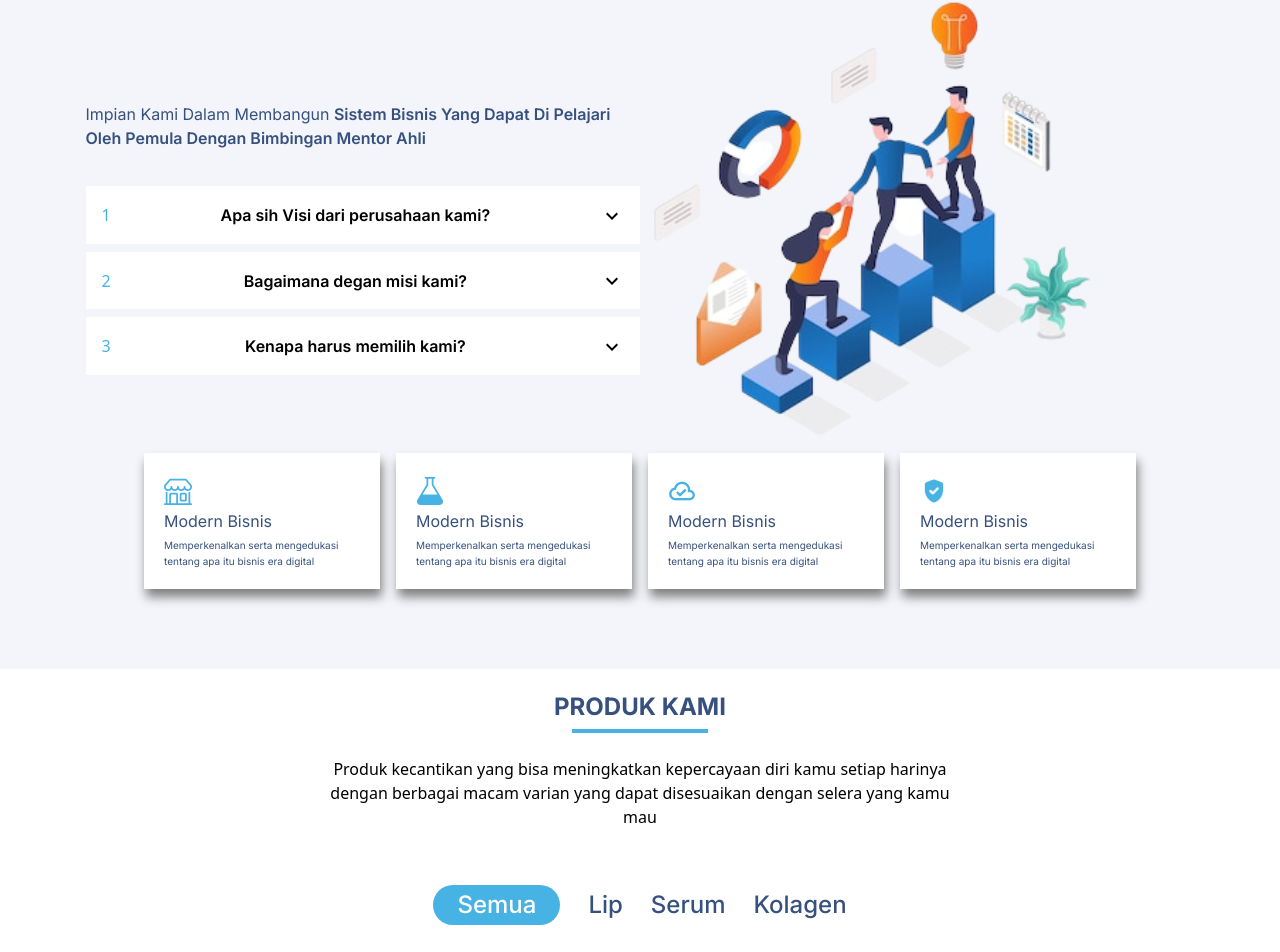
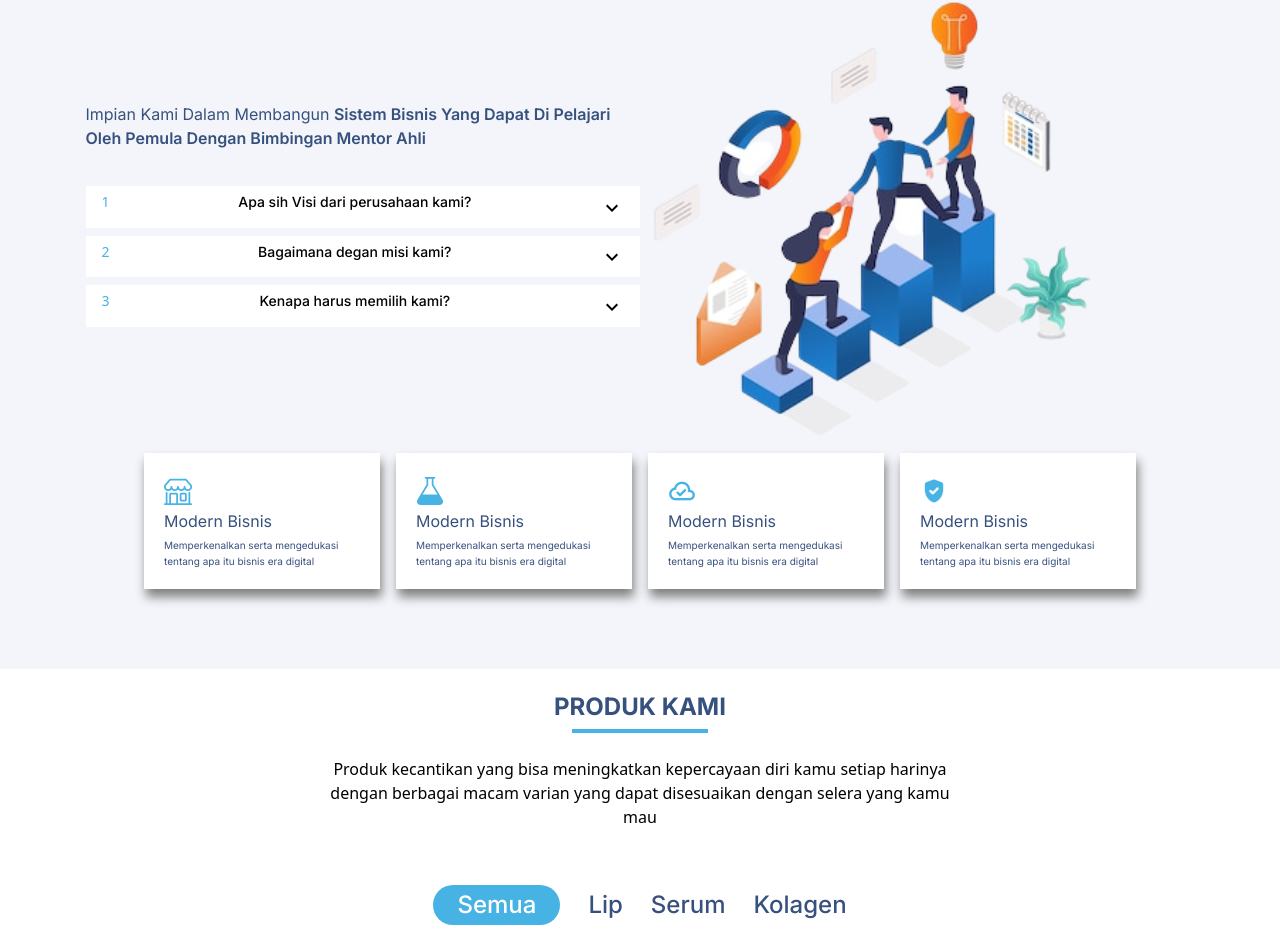
Before and after one commit to uttampun44/fazza-beauty-reactjs, a React (Vite) app: page / in a window 1280 px wide. Shown: the part 988-1940 px from the top of the page. Built offline with nearby package versions, Linux system fonts and the light colour scheme.

Commit message:
accordin added

```diff
--- /dev/null
+++ b/src/Components/Home/Accordinitem.jsx
@@ -0,0 +1,26 @@
+import React, { useState } from 'react'
+import KeyboardArrowDownIcon from '@mui/icons-material/KeyboardArrowDown';
+
+function Accordinitem({id, title, content}) {
+
+    const[accordin, setAccording] = useState(false);
+
+    const showAccordin = () =>{
+        setAccording(!accordin);
+    }
+
+  return (
+    <div>
+         <div className='flex justify-between bg-white px-4 py-2 mb-2'>
+             <span className='text-[#47B2E4] leading-4 text-sm font-normal'>{id}</span>
+             <span className='font-display text-sm leading-4 font-medium'>{title}</span>
+             <button onClick={showAccordin}><KeyboardArrowDownIcon /></button>
+         </div>
+         <div style={{display : accordin?  'block' : 'none'}} className='pt-2 pb-2'>
+         <span className='font-display text-sm leading-4 font-semibold'>{content}</span>
+         </div>
+    </div>
+  )
+}
+
+export default Accordinitem
--- a/src/Components/Home/Home.jsx
+++ b/src/Components/Home/Home.jsx
@@ -1,45 +1,15 @@
 import React, { useState } from 'react'
 import Header from '../Header/Header'
-import KeyboardArrowDownIcon from '@mui/icons-material/KeyboardArrowDown';
 import Servicepage from '../servicepage/Servicepage';
 import Frequentlyaskequestion from '../FAQ/Frequentlyaskequestion';
 import Footer from '../footer/Footer';
+import Accordinitem from './Accordinitem';
+import Accor from './accor.js'
 
 function Home() {
 
-  const[displayAccordin, setAccordin] = useState(false)
-
-  const detail = [
-    {
-      id: 1,
-      title: "Apa sih Visi dari perusahaan kami?",
-      content: `Lorem ipsum dolor, sit amet consectetur adipisicing elit. Quis sapiente
-      laborum cupiditate possimus labore, hic temporibus velit dicta earum
-      suscipit commodi eum enim atque at? Et perspiciatis dolore iure
-      voluptatem.`
-    },
-    {
-      id:2,
-      title: "Bagaimana degan misi kami?",
-      content: `Lorem ipsum dolor, sit amet consectetur adipisicing elit. Quis sapiente
-      laborum cupiditate possimus labore, hic temporibus velit dicta earum
-      suscipit commodi eum enim atque at? Et perspiciatis dolore iure
-      voluptatem.`
-    },
-    {  id: 3,
-      title: "Kenapa harus memilih kami?",
-      content: `Lorem ipsum dolor, sit amet consectetur adipisicing elit. Quis sapiente
-      laborum cupiditate possimus labore, hic temporibus velit dicta earum
-      suscipit commodi eum enim atque at? Et perspiciatis dolore iure
-      voluptatem.`
-    }
-  ]
-  console.log(detail)
-
-  const accordinservice = () =>{
-    console.log(`it's working`)
-    setAccordin(!displayAccordin)
-  }
+const [data, setData] = useState(Accor);
+console.log(data)
   return (
     <div>
         <Header/>
@@ -113,19 +83,8 @@ function Home() {
                              </div>
                              <div className='accordin-div'>
                                  {
-                                  detail.map((accor) =>{
-                                    return (
-                                      <div className='' key={accor.id}>
-                                       <div className='flex justify-between items-center bg-white mb-2 pl-4 pr-4 px-4 py-4'>
-                                           <span className='text-[#47B2E4]'>{accor.id}</span>
-                                           <p className='font-display font-semibold'>{accor.title}</p>
-                                           <button onClick={accordinservice}><KeyboardArrowDownIcon /></button>
-                                       </div>
-                                       <div style={{display : displayAccordin ? 'block' : 'none'}}>
-                                           <p className='pt-4 pb-4 font-display font-normal'>{accor.content}</p>
-                                        </div>
-                                      </div>
-                                    )
+                                  data.map((accor) =>{
+                                    return  <Accordinitem key={accor.id} {...accor}/>
                                   })
                                  }
                              </div>
--- /dev/null
+++ b/src/Components/Home/accor.js
@@ -0,0 +1,26 @@
+ const detail = [
+    {
+      id: 1,
+      title: "Apa sih Visi dari perusahaan kami?",
+      content: `Lorem ipsum dolor, sit amet consectetur adipisicing elit. Quis sapiente
+      laborum cupiditate possimus labore, hic temporibus velit dicta earum
+      suscipit commodi eum enim atque at? Et perspiciatis dolore iure
+      voluptatem.`
+    },
+    {
+      id:2,
+      title: "Bagaimana degan misi kami?",
+      content: `Lorem ipsum dolor, sit amet consectetur adipisicing elit. Quis sapiente
+      laborum cupiditate possimus labore, hic temporibus velit dicta earum
+      suscipit commodi eum enim atque at? Et perspiciatis dolore iure
+      voluptatem.`
+    },
+    {  id: 3,
+      title: "Kenapa harus memilih kami?",
+      content: `Lorem ipsum dolor, sit amet consectetur adipisicing elit. Quis sapiente
+      laborum cupiditate possimus labore, hic temporibus velit dicta earum
+      suscipit commodi eum enim atque at? Et perspiciatis dolore iure
+      voluptatem.`
+    }
+  ]
+  export default detail
```
